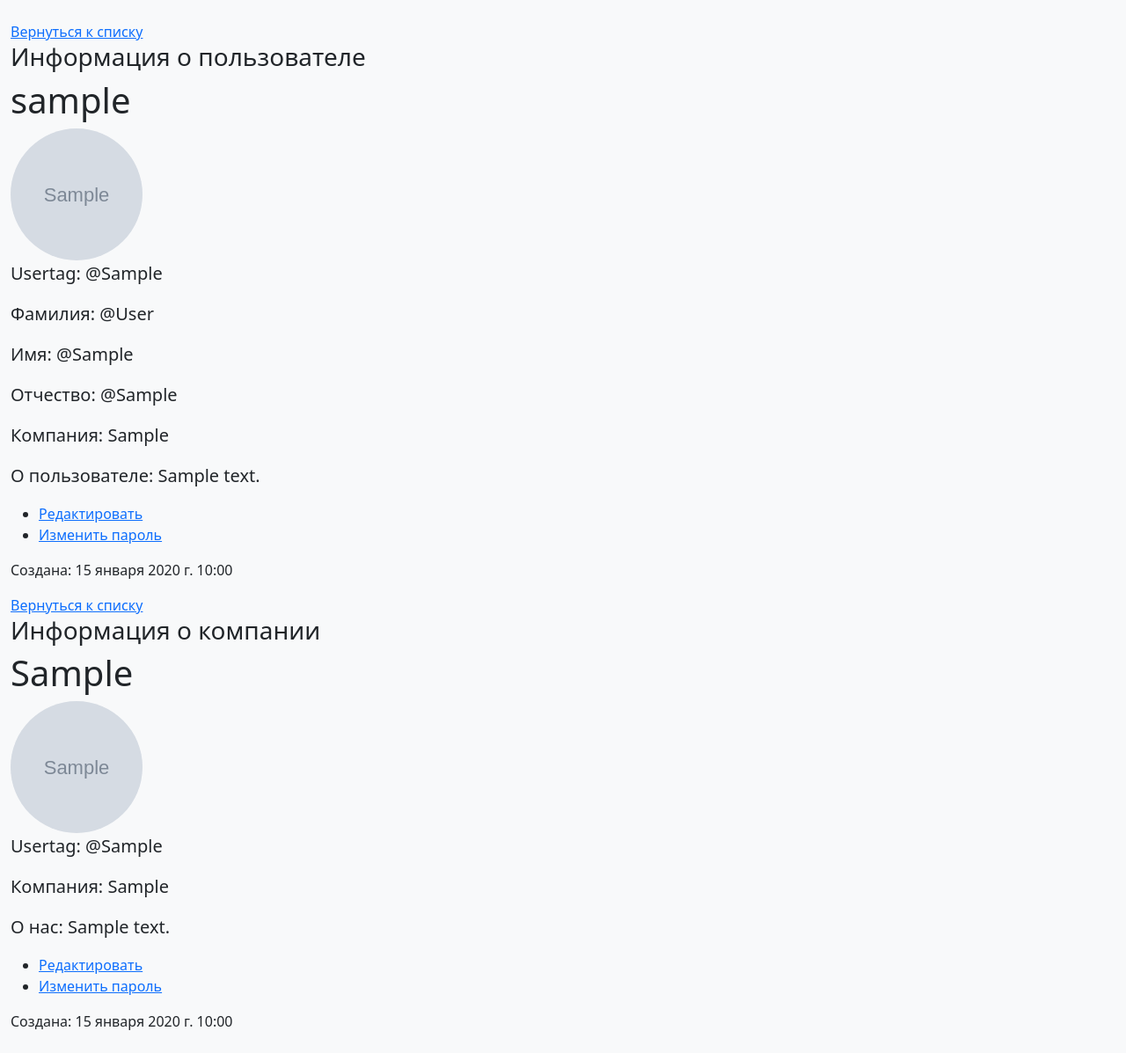
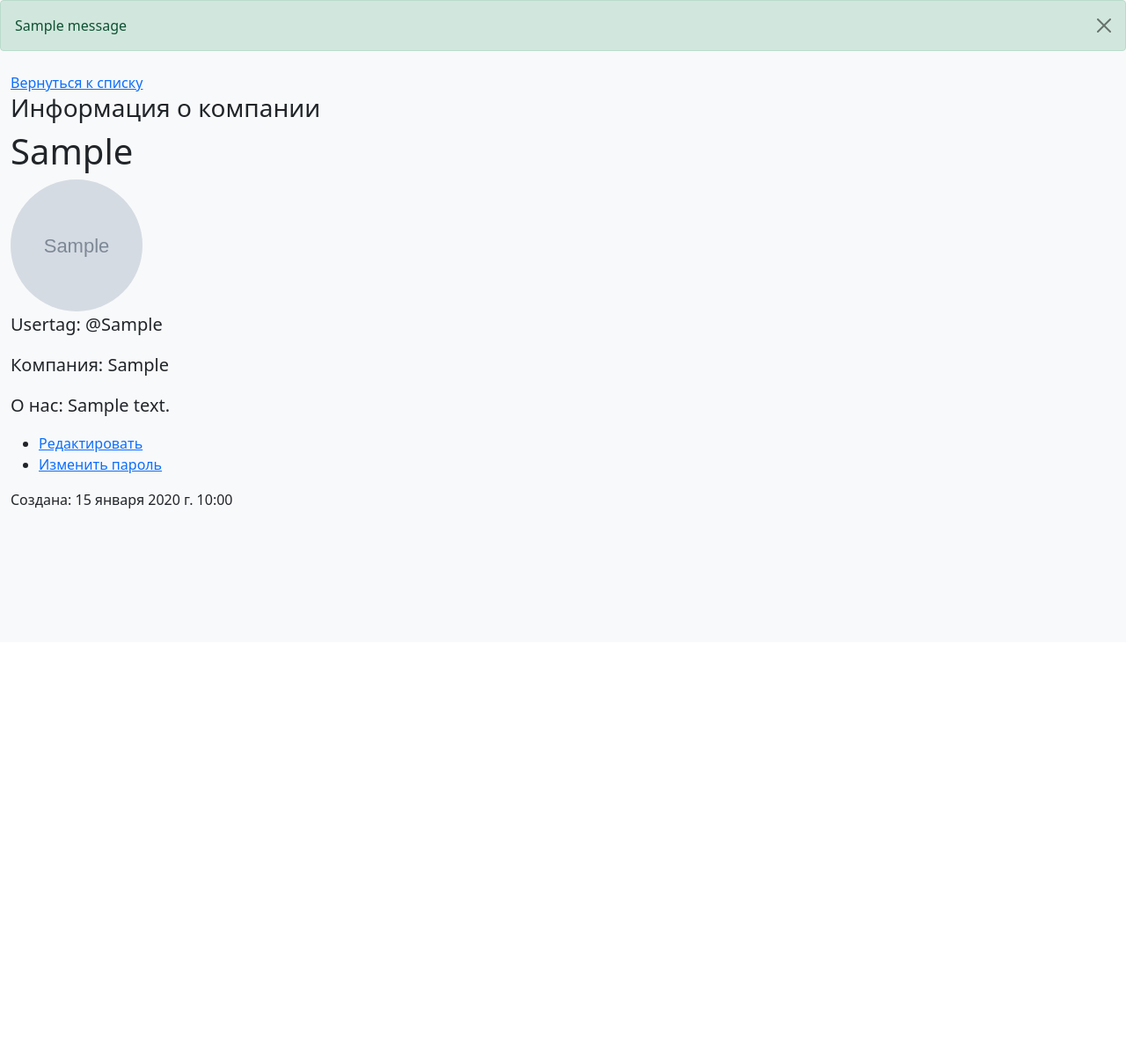
Before and after one commit to Evgeniy-Pavlov/public_blog, a Django app: page /profile/1 in a window 1280 px wide. Shown: the part 70-1267 px from the top of the page at 88% size. After the commit the page ends 648 px from the top, so only its background shows below. Run offline with Django 4.2, Linux system fonts and the light colour scheme; a user stored in the database is signed in; tables that the repository leaves empty hold one stand-in row (values such as "Sample post"); grey boxes marked "Sample" are stand-in pictures; one stand-in notice (Sample message) is shown; some libraries are stand-ins or nearby versions.

Commit message:
сделал редиректы после успешных действий на конкретные редактируемые объекты и добавил алерты на события

```diff
--- a/blog/mainapp/templates/mainapp/article_detail.html
+++ b/blog/mainapp/templates/mainapp/article_detail.html
@@ -4,7 +4,7 @@
 {% block body %}
 <a href="/">Вернуться к списку</a>
     <h1 class="display-6">{{object.title}}</h1>
-    {% if art.author.id == user.id or user.is_superuser %}
+    {% if art.author.id == user.id and user.is_authenticated or user.is_superuser %}
     <p class="card-text"><a href="/article-update/{{object.id}}">Редактировать</a></p>
     <p class="card-text"><a href="/article-delete/{{object.id}}">Удалить</a></p>
     {% endif %}
--- /dev/null
+++ b/blog/mainapp/templates/mainapp/company-profile.html
@@ -0,0 +1,21 @@
+{% extends 'base.html' %}
+
+{% block body %}
+<a href="/">Вернуться к списку</a>
+<h3>Информация о компании</h3>
+    <h1 class="display-6 lead">{{user.company}}</h1>
+    {% if user.logo %}
+    <img src="{{user.logo.url}}" class= "rounded-circle" width="150" height="150">
+    {% endif %}
+    <p class="lead">Usertag: @{{user.usertag}}</p>
+    <p class="lead">Компания: {{user.company}}</p>
+    {% if user.about_me %}
+    <p class="lead">О нас: {{user.about_me}}</p>
+      <ul>
+        <li><a href="/user-update/{{user.id}}">Редактировать</a></li>
+        <li><a href="/change-password/{{user.id}}">Изменить пароль</a></li>
+      </ul>
+    <p class="base">
+        Создана: {{user.date_create}}</p>
+    {% endif %}
+{% endblock %}
--- a/blog/mainapp/templates/mainapp/profile.html
+++ b/blog/mainapp/templates/mainapp/profile.html
@@ -1,8 +1,6 @@
 {% extends 'base.html' %}
 {% block body %}
 
-
-{% if not user.is_compamy %}
 <a href="/">Вернуться к списку</a>
 
 <h3>Информация о пользователе</h3>
@@ -13,13 +11,13 @@
     {% endif %}
     <p class="lead">Usertag: @{{user.usertag}}</p>
     {% if user.last_name %}
-    <p class="lead">Фамилия: @{{user.last_name}}</p>
+    <p class="lead">Фамилия: {{user.last_name}}</p>
     {% endif %}
     {% if user.first_name %}
-    <p class="lead">Имя: @{{user.first_name}}</p>
+    <p class="lead">Имя: {{user.first_name}}</p>
     {% endif %}
     {% if user.patronymic %}
-    <p class="lead">Отчество: @{{user.patronymic}}</p>
+    <p class="lead">Отчество: {{user.patronymic}}</p>
     {% endif %}
     {% if user.company %}
     <p class="lead">Компания: {{user.company}}</p>
@@ -32,26 +30,6 @@
         <li><a href="/change-password/{{user.id}}">Изменить пароль</a></li>
       </ul>
 
-    <p class="base">Создана: {{user.date_create}}</p>
-{% endif %}
+    <p class="base">Профиль создан: {{user.date_create}}</p>
 
-{% if user.is_company %}
-<a href="/">Вернуться к списку</a>
-<h3>Информация о компании</h3>
-    <h1 class="display-6 lead">{{user.company}}</h1>
-    {% if user.logo %}
-    <img src="{{user.logo.url}}" class= "rounded-circle" width="150" height="150">
-    {% endif %}
-    <p class="lead">Usertag: @{{user.usertag}}</p>
-    <p class="lead">Компания: {{user.company}}</p>
-    {% if user.about_me %}
-    <p class="lead">О нас: {{user.about_me}}</p>
-      <ul>
-        <li><a href="/user-update/{{user.id}}">Редактировать</a></li>
-        <li><a href="/change-password/{{user.id}}">Изменить пароль</a></li>
-      </ul>
-    <p class="base">
-        Создана: {{user.date_create}}</p>
-    {% endif %}
-{% endif %}
 {% endblock %}
--- a/blog/mainapp/views.py
+++ b/blog/mainapp/views.py
@@ -1,10 +1,13 @@
+from django.contrib import messages
 from django.forms.models import BaseModelForm
+from django.urls import reverse
 from django.http import HttpResponse
 from django.shortcuts import render, redirect
 from django.views.generic import CreateView, UpdateView, DetailView, ListView, View
 from .models import UserBase, Article, LikesArticle
 from .forms import RegisterForm, UpdateUserForm, UpdatePasswordForm, ArticleForm, ArticleDeleteForm, CommentsArticleCreateForm, LikesArticleAddForm
 from django.contrib.auth.views import LoginView, LogoutView, PasswordChangeView
+from django.contrib.messages.views import SuccessMessageMixin
 from django.contrib.auth.mixins import LoginRequiredMixin
 
 # Create your views here.
@@ -19,6 +22,7 @@ class UserLoginView(LoginView):
     """Представление формы авторизации."""
     model = UserBase
     template_name = 'mainapp/login.html'
+    success_url = '/'
 
 
 class UserLogoutView(LogoutView):
@@ -26,32 +30,51 @@ class UserLogoutView(LogoutView):
     model = UserBase
 
 
-class UserDetail(DetailView):
+class UserDetail(LoginRequiredMixin, DetailView):
     """Представление профиля пользователя."""
     model = UserBase
-    template_name = 'mainapp/profile.html'
+    login_url = '/login/'
+
+    def get(self, request, pk):
+        if not UserBase.objects.get(username=self.request.user).is_company:
+            template_name = 'mainapp/profile.html'
+            return render(template_name=template_name, request=request)
+        else:
+            template_name = 'mainapp/company-profile.html'
+            return render(template_name=template_name, request=request)
 
 
-class UserUpdate(UpdateView):
+
+class UserUpdate(LoginRequiredMixin, SuccessMessageMixin, UpdateView):
     """Представление обновления профиля пользователя."""
     model = UserBase
+    login_url = '/login/'
     form_class = UpdateUserForm
     template_name = 'mainapp/userbase_update_form.html'
-    success_url = '/'
+    success_message = 'Изменения в профиле сохранены'
+
+    def get_success_url(self):
+        return f'/profile/{self.request.user.id}'
 
 
-class UserPasswordUpdate(PasswordChangeView):
+
+class UserPasswordUpdate(LoginRequiredMixin, SuccessMessageMixin, PasswordChangeView):
     """Представление формы обновления пароля."""
     model = UserBase
+    login_url = '/login/'
     form_class = UpdatePasswordForm
     template_name = 'mainapp/change_user_password.html'
-    success_url = '/'
+    success_message = 'Пароль был успешно изменен'
+
+    def get_success_url(self):
+        return f'/profile/{self.request.user.id}'
 
 
 class ArticleList(ListView):
     """Представление статей списком."""
     model = Article
     template_name = 'mainapp/article_list.html'
+
 
 
 class ArticleDetail(DetailView):
@@ -73,13 +96,14 @@ class ArticleCreate(LoginRequiredMixin, CreateView):
         return super().form_valid(form)
 
 
-class ArticleUpdate(LoginRequiredMixin, UpdateView):
+class ArticleUpdate(LoginRequiredMixin, SuccessMessageMixin, UpdateView):
     """Представление редактирования и обновления статьи."""
     login_url = '/login/'
     model = Article
     form_class = ArticleForm
     template_name = 'mainapp/article_form.html'
     success_url = '/'
+    success_message = 'Изменения в статье сохранены'
 
     def form_valid(self, form) -> HttpResponse:
         form.instance.author = self.request.user
@@ -98,6 +122,7 @@ class ArticleDelete(LoginRequiredMixin, UpdateView):
     def form_valid(self, form) -> HttpResponse:
         form.instance.deleted = True
         return super().form_valid(form)
+
 
 
 class CommentsCreate(LoginRequiredMixin, View):
--- a/blog/templates/base.html
+++ b/blog/templates/base.html
@@ -60,6 +60,15 @@
     </div>
   </nav>
   {% endblock  %}
+  {% if messages %}
+  {% for message in messages %}
+    <div class="alert alert-success alert-dismissible" role="alert">{{message}}
+      <button type="button" class="btn-close" data-bs-dismiss="alert" aria-label="Close"></button>
+    </div>
+  {% endfor %}
+
+  {% endif %}
+
   <div class="container-xxl bd-gutter mt-3 my-md-4 bd-layout">
   {% block body %}
   {% endblock %}
```
Also changed, not shown: blog/mainapp/forms.py (+9 -3 lines).
